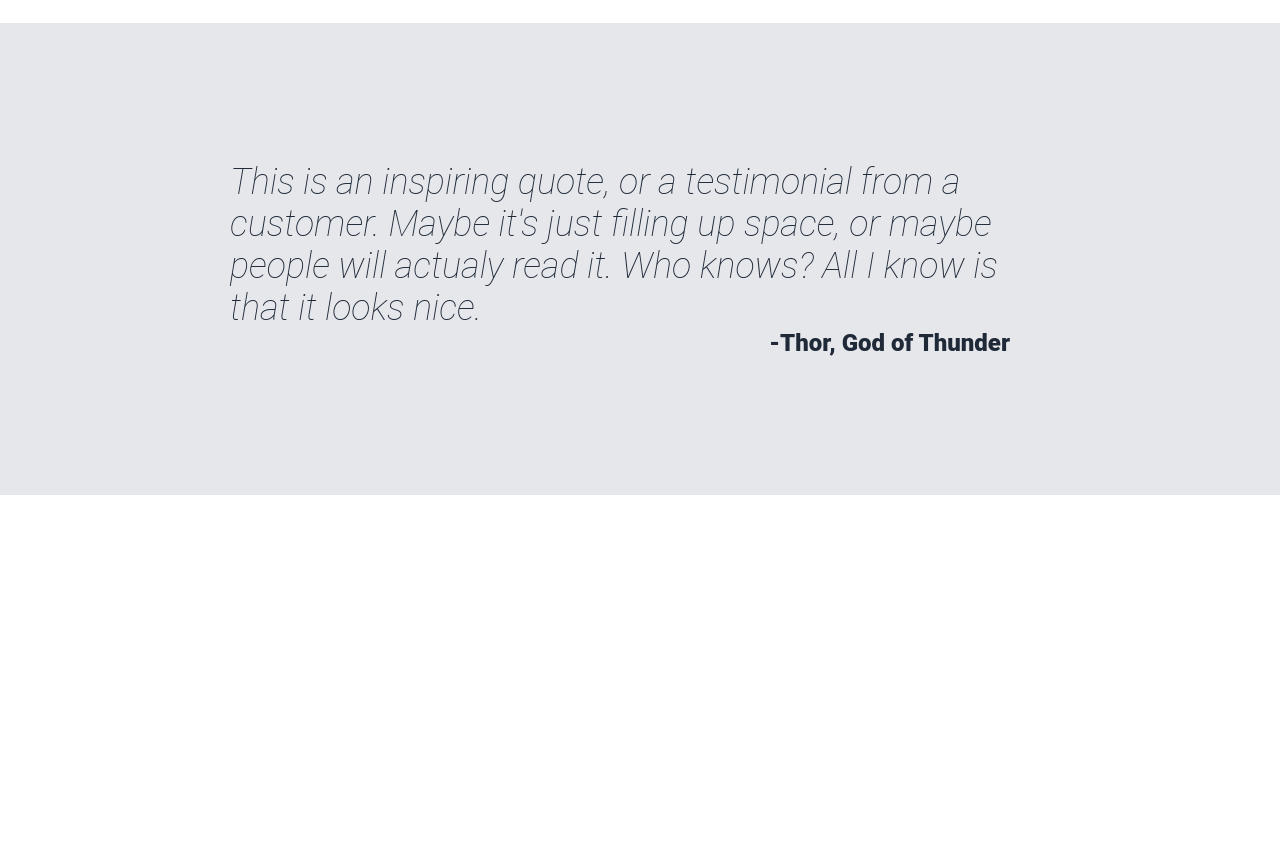
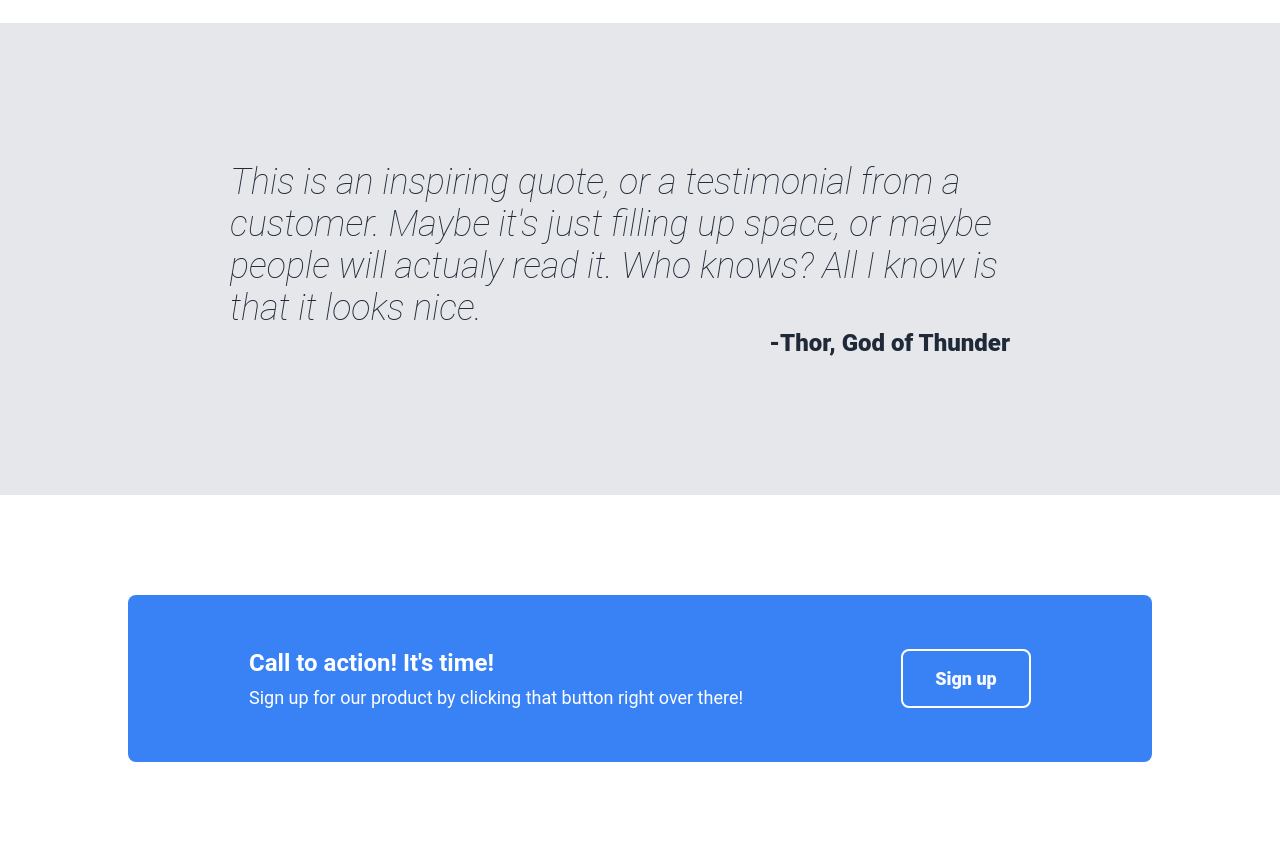
Before and after one commit to t-dlsantos/odin-landing-page, a plain HTML site: page index.html in a window 1280 px wide. Shown: the part 1079-1941 px from the top of the page. Before the commit the page ends 1574 px from the top, so only its background shows below. Drawn offline with Linux system fonts and the light colour scheme.

Commit message:
feat: add structure and styling of the "call to action" section

```diff
--- a/index.html
+++ b/index.html
@@ -60,5 +60,16 @@
             <p class="author">-Thor, God of Thunder </p>
         </div>
     </div>
+    <div class="action-section">
+        <div class="action-content">
+            <div class="box-action">
+                <div class="box-action-left">
+                    <h4>Call to action! It's time!</h4>
+                    <p>Sign up for our product by clicking that button right over there!</p>
+                </div>
+                <button class="unfilled">Sign up</button>
+            </div>
+        </div>
+    </div>
 </body>
 </html>
--- a/style.css
+++ b/style.css
@@ -172,3 +172,37 @@ button {
     align-self: flex-end;
     margin-right: 40px;
 }
+
+.action-section {
+    width: 100%;
+    display: flex;
+    justify-content: center;
+    padding: 100px 0;
+}
+
+.action-content {
+    width: 1024px;
+    display: flex;
+    flex-direction: column;
+    align-items: center;
+}
+
+.box-action {
+    display: flex;
+    justify-content: space-between;
+    width: 100%;
+    background-color: #3882F6;
+    border-radius: 8px;
+    padding: 54px 121px;
+    color: white;
+    font-size: 18px;
+}
+
+.box-action-left h4{
+    margin-bottom: 10px;
+    font-size: 24px;
+}
+
+.unfilled {
+    border: 2px solid white;
+}
```
